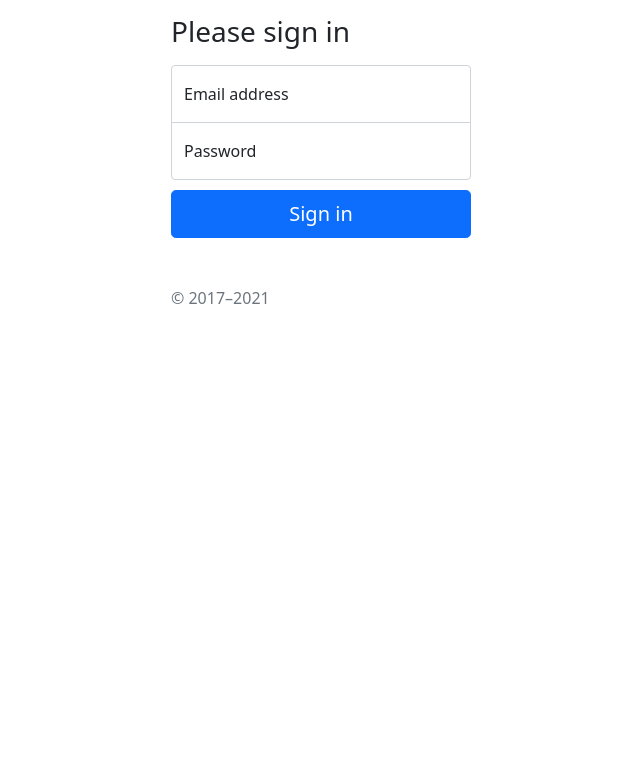
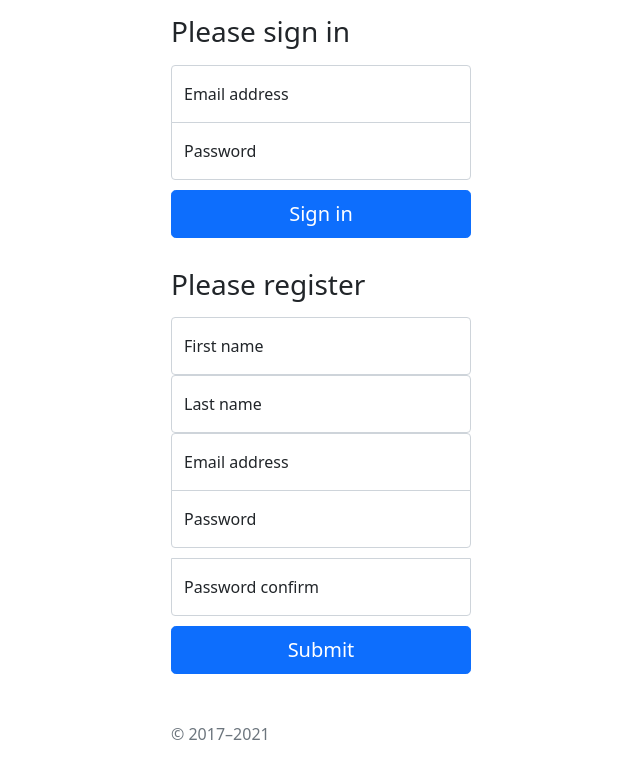
Before and after one commit to Dang3rZone/node-auth, a Svelte app in the folder Front-end/: page / in a window 1280 px wide. Shown: the top 778 px of the page, without its empty margins (319-959 px from the left). Built offline with nearby package versions, Linux system fonts and the light colour scheme.

Commit message:
feat: reister component

```diff
--- a/Front-end/src/App.svelte
+++ b/Front-end/src/App.svelte
@@ -1,7 +1,9 @@
 <script>
 	import Login from "./pages/Login.svelte";
+    import Register from "./pages/Register.svelte";
 
 
 </script>
 
 <Login />
+<Register />
--- a/Front-end/src/pages/Login.svelte
+++ b/Front-end/src/pages/Login.svelte
@@ -10,6 +10,6 @@
             <label for="floatingPassword">Password</label>
         </div>
         <button class="w-100 btn btn-lg btn-primary" type="submit">Sign in</button>
-        <p class="mt-5 mb-3 text-muted">&copy; 2017–2021</p>
+
     </form>
 </main>
--- /dev/null
+++ b/Front-end/src/pages/Register.svelte
@@ -0,0 +1,31 @@
+<main class="form-signin">
+    <form>
+        <h1 class="h3 mb-3 fw-normal">Please register</h1>
+        <div class="form-floating">
+            <input  class="form-control"  placeholder="First name">
+            <label >First name</label>
+        </div>
+
+        <div class="form-floating">
+            <input  class="form-control"  placeholder="Last name">
+            <label >Last name</label>
+        </div>
+
+        <div class="form-floating">
+            <input type="email" class="form-control" id="floatingInput" placeholder="name@example.com">
+            <label >Email address</label>
+        </div>
+
+        <div class="form-floating">
+            <input type="password" class="form-control" id="floatingPassword" placeholder="Password">
+            <label for="floatingPassword">Password</label>
+        </div>
+
+        <div class="form-floating">
+            <input type="password" class="form-control" placeholder="Password Confirm">
+            <label for="floatingPassword">Password confirm</label>
+        </div>
+        <button class="w-100 btn btn-lg btn-primary" type="submit">Submit</button>
+        <p class="mt-5 mb-3 text-muted">&copy; 2017–2021</p>
+    </form>
+</main>
```
